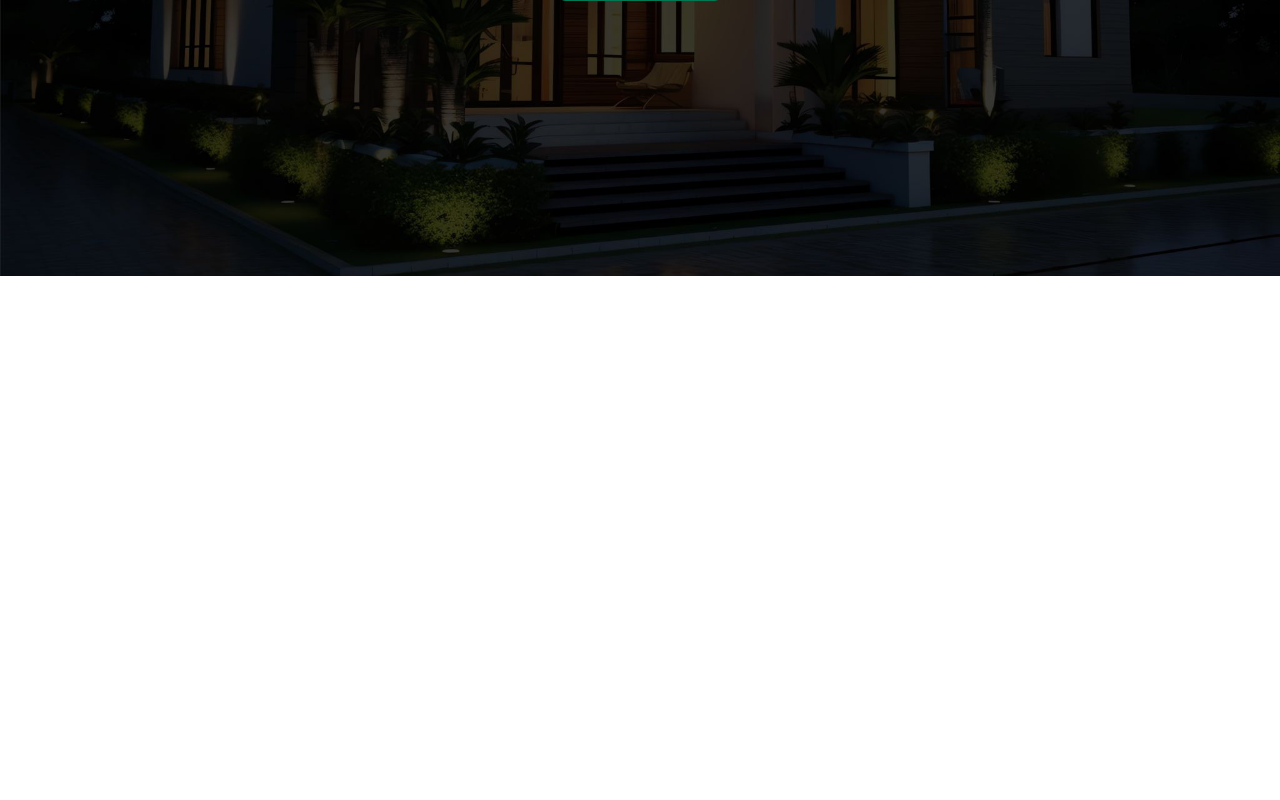
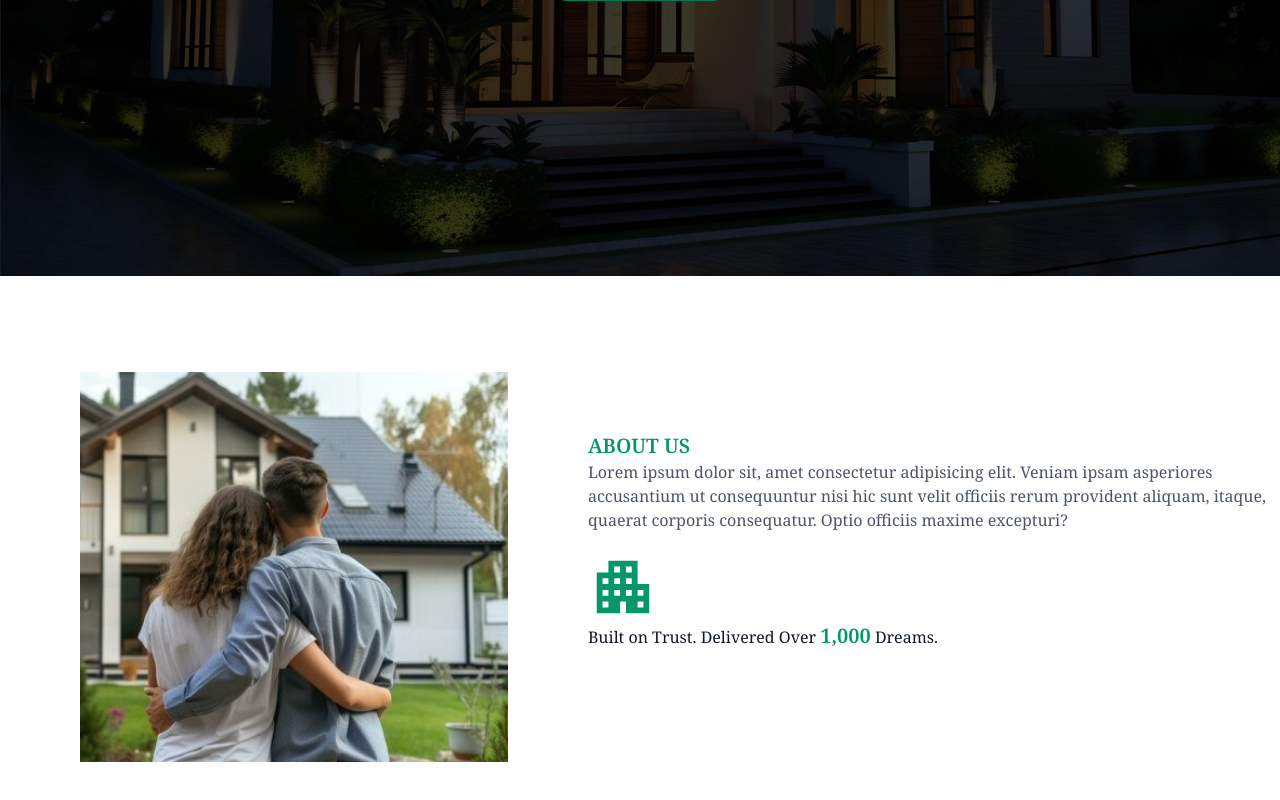
Before and after one commit to Payel-warrior/Dream-Estate, a React (Vite) app: page / in a window 1280 px wide. Shown: the part 524-1324 px from the top of the page. Before the commit the page ends 816 px from the top, so only its background shows below. Built offline with nearby package versions, Linux system fonts and the light colour scheme.

Commit message:
Updated App.jsx

```diff
--- a/src/App.jsx
+++ b/src/App.jsx
@@ -1,10 +1,12 @@
 import React from 'react'
 import Header from './components/Header.jsx';
+import About from './components/About.jsx';
 
 function App() {
   return (
     <div>
       <Header/>
+      <About/>
     </div>
   )
 }
```
